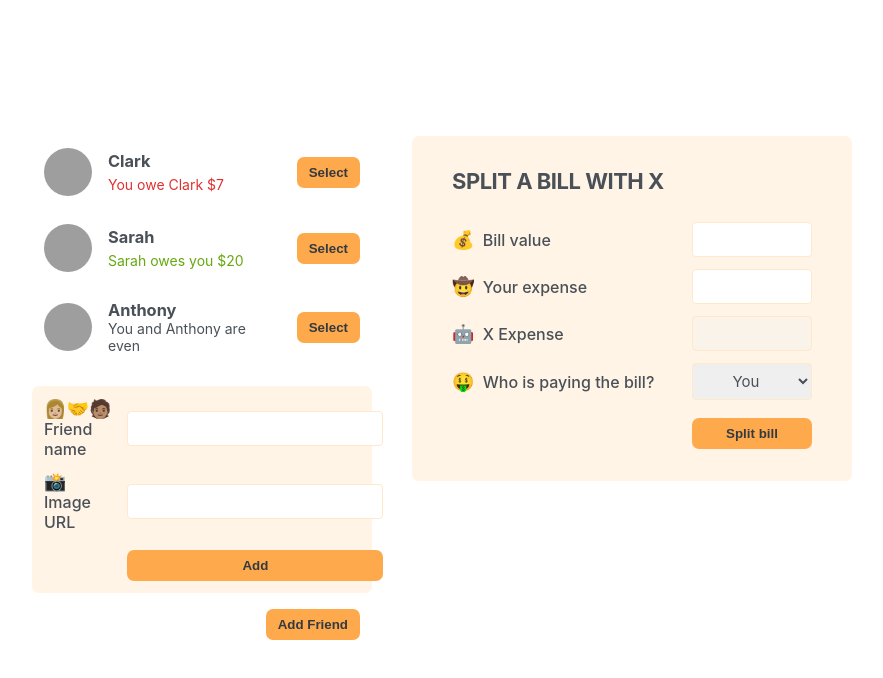
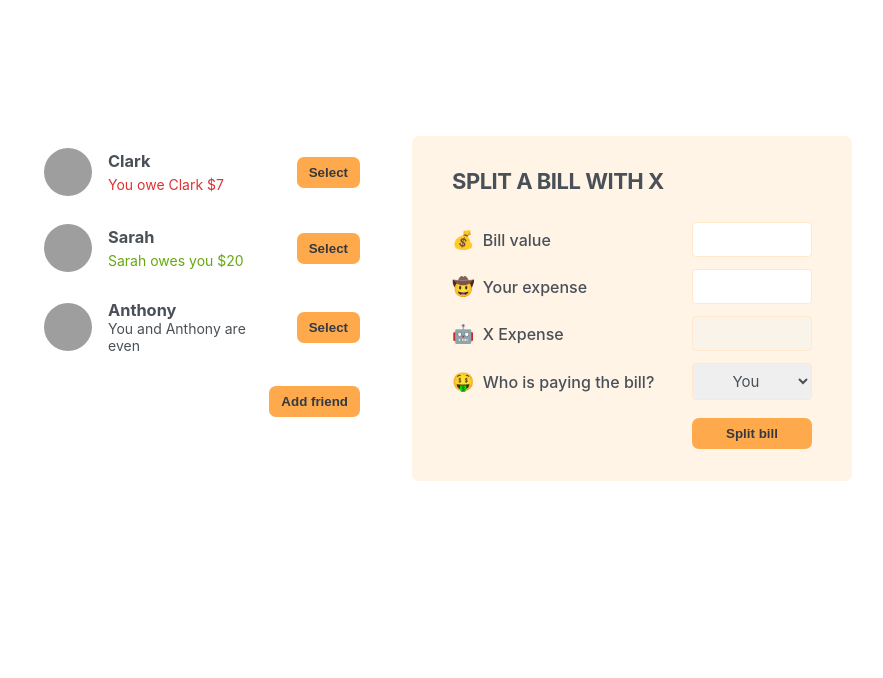
Before and after one commit to jonmico/eat-n-split, a React (Vite) app: page / in a window 1280 px wide. Shown: the top 678 px of the page, without its empty margins (198-1081 px from the left). Built offline with nearby package versions, Linux system fonts and the light colour scheme; grey boxes are pictures that could not be loaded.

Commit message:
Add state to show/hide FormAddFriend.

```diff
--- a/src/App.tsx
+++ b/src/App.tsx
@@ -1,3 +1,5 @@
+import { useState } from 'react';
+
 const initialFriends = [
   {
     id: 118836,
@@ -19,13 +21,34 @@
   },
 ];
 
+interface ButtonProps {
+  children: React.ReactNode;
+  onClick: () => void;
+}
+
+function Button({ children, onClick }: ButtonProps) {
+  return (
+    <button onClick={onClick} className='button'>
+      {children}
+    </button>
+  );
+}
+
 export default function App() {
+  const [showAddFriend, setShowAddFriend] = useState(false);
+
+  function handleShowAddFriend() {
+    setShowAddFriend((s) => !s);
+  }
+
   return (
     <div className='app'>
       <div className='sidebar'>
         <FriendsList />
-        <FormAddFriend />
-        <Button>Add Friend</Button>
+        {showAddFriend && <FormAddFriend />}
+        <Button onClick={handleShowAddFriend}>
+          {showAddFriend ? 'Close' : 'Add friend'}
+        </Button>
       </div>
       <FormSplitBill />
     </div>
@@ -70,14 +93,6 @@
   );
 }
 
-interface ButtonProps {
-  children: React.ReactNode;
-}
-
-function Button({ children }: ButtonProps) {
-  return <button className='button'>{children}</button>;
-}
-
 function FormAddFriend() {
   return (
     <form className='form-add-friend'>
```
